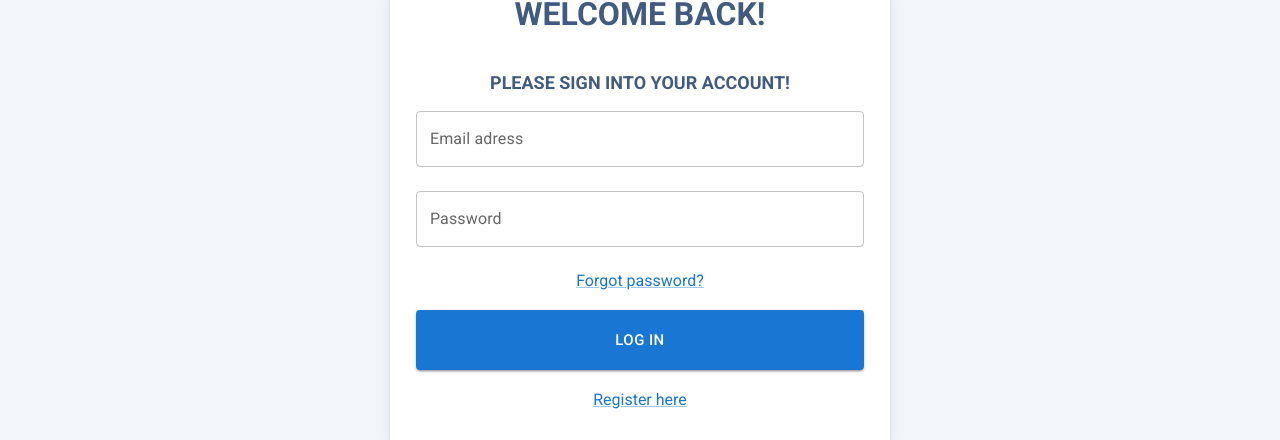
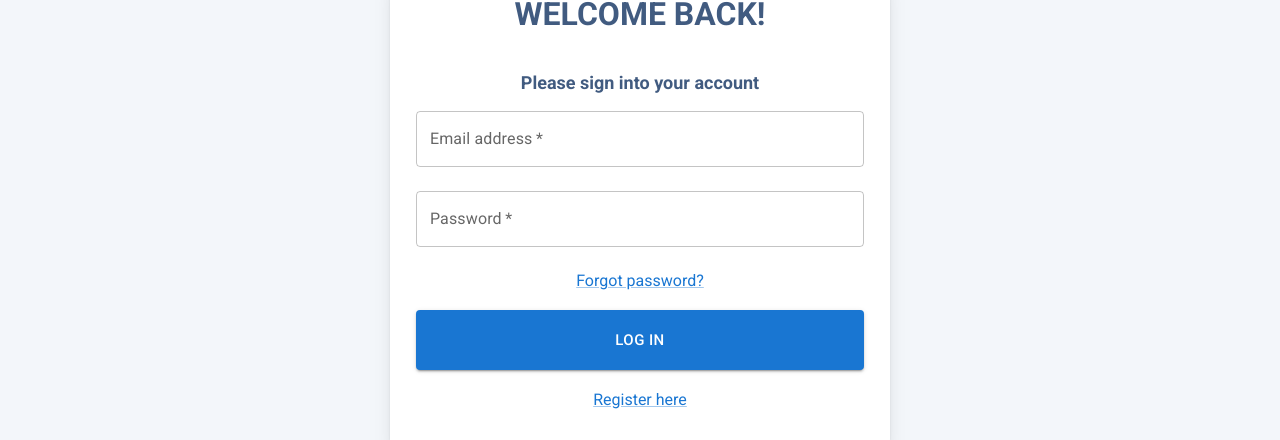
Before and after one commit to ta-team-vecna/ledger, a React (Vite) app in the folder frontend/ledger-frontend/: page /login in a window 1280 px wide. Shown: the part 199-639 px from the top of the page. Built offline with nearby package versions, Linux system fonts and the light colour scheme; no server answers.

Commit message:
feat: enhance LoginPage with form handling and error display

```diff
--- a/frontend/ledger-frontend/pages/LandPage/LoginPage.module.css
+++ b/frontend/ledger-frontend/pages/LandPage/LoginPage.module.css
@@ -73,8 +73,4 @@ html, body {
 
 .customLink{
   margin-bottom: 20px !important;
-<<<<<<< master
 }
-=======
-}
->>>>>>> login-page
--- a/frontend/ledger-frontend/pages/LandPage/LoginPage.tsx
+++ b/frontend/ledger-frontend/pages/LandPage/LoginPage.tsx
@@ -1,9 +1,32 @@
+import { useState } from "react";
+import { useNavigate } from "react-router-dom";
 import styles from "./LoginPage.module.css";
-import { Button } from "@mui/material";
-import {TextField} from '@mui/material';
-import {Link} from '@mui/material';
+import { Button, TextField, Link, Alert } from "@mui/material";
+import { useAuth } from "../../src/context/useAuth";
 
 const LoginPage = () => {
+  const [email, setEmail] = useState("");
+  const [password, setPassword] = useState("");
+  const [error, setError] = useState<string | null>(null);
+  const [isSubmitting, setIsSubmitting] = useState(false);
+  const { login } = useAuth();
+  const navigate = useNavigate();
+
+  const handleSubmit = async (e: React.FormEvent) => {
+    e.preventDefault();
+    setError(null);
+    setIsSubmitting(true);
+
+    try {
+      await login(email, password);
+      navigate("/dashboard");
+    } catch (err) {
+      setError(err instanceof Error ? err.message : "Login failed");
+    } finally {
+      setIsSubmitting(false);
+    }
+  };
+
   return (
     <>
       <div className={styles.topBar}>
@@ -11,28 +34,47 @@ const LoginPage = () => {
       </div>
       <div className={styles.loginCard}>
         <h1>WELCOME BACK!</h1>
-        <p>PLEASE SIGN INTO YOUR ACCOUNT!</p>
+        <p>Please sign into your account</p>
+        <form onSubmit={handleSubmit} style={{ width: "100%", display: "flex", flexDirection: "column", alignItems: "center" }}>
+          {error && <Alert severity="error" sx={{ width: "90%", mb: 2 }}>{error}</Alert>}
           <TextField
-          className= {styles.TextInput}
+            className={styles.TextInput}
             id="outlined-email-input"
-          label="Email adress"
+            label="Email address"
             type="email"
+            value={email}
+            onChange={(e) => setEmail(e.target.value)}
+            required
           />
-
           <TextField
-          className= {styles.TextInput}
+            className={styles.TextInput}
             id="outlined-password-input"
             label="Password"
             type="password"
+            value={password}
+            onChange={(e) => setPassword(e.target.value)}
+            required
           />
-        <Link href="#" className={styles.customLink} id="forgot-password-link" >Forgot password?</Link>
-        <Button variant="contained" className={styles.customButton} size="large">Log in</Button>
-                <Link href="#" className={styles.customLink} id="forgot-password-link" >Register here</Link>
-        <div className={styles.customLinkDiv}>
-        </div>
+          <Link href="/forgot-password" className={styles.customLink} id="forgot-password-link">
+            Forgot password?
+          </Link>
+          <Button
+            variant="contained"
+            className={styles.customButton}
+            size="large"
+            type="submit"
+            disabled={isSubmitting}
+          >
+            {isSubmitting ? "Logging in..." : "Log in"}
+          </Button>
+        </form>
+        <Link href="/register" className={styles.customLink} id="register-link">
+          Register here
+        </Link>
+        <div className={styles.customLinkDiv}></div>
       </div>
     </>
-  )
-}
+  );
+};
 
-export default LoginPage
+export default LoginPage;
```
Lines whose indentation alone changed are shown as unchanged.
